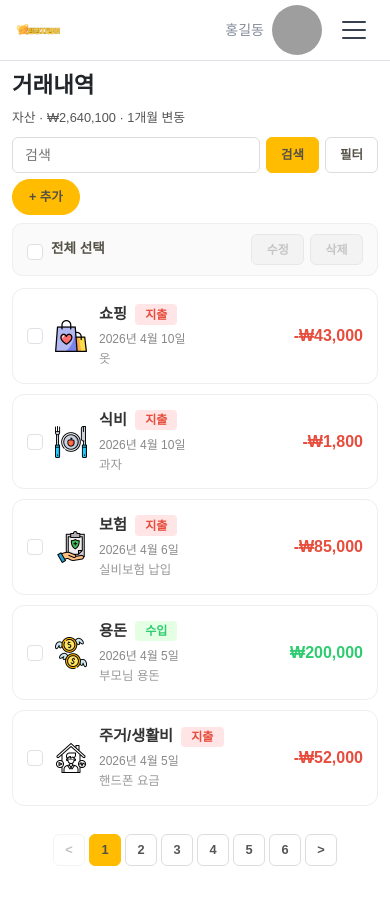
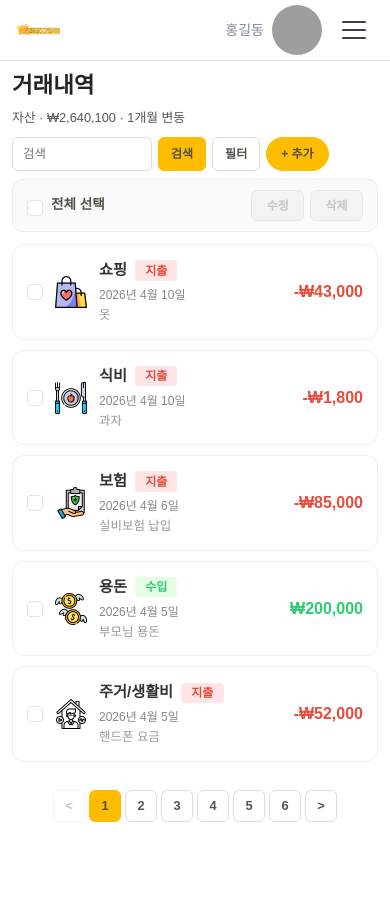
Before and after one commit to kb-skeleton-team2/wallet-guardian, a Vue app: page /transactions in a window 390 px wide. After the commit the page ends 854 px from the top, so only its background shows below. Built offline with nearby package versions, Linux system fonts and the light colour scheme; data requests are answered from the project's data file; grey boxes are pictures that could not be loaded.

Commit message:
design: 모바일 화면에서 검색 필드가 커지게 되면서 추가버튼이 다음 행으로 밀리는 현상 해결

```diff
--- a/src/pages/TransactionsPage.vue
+++ b/src/pages/TransactionsPage.vue
@@ -934,18 +934,24 @@ onBeforeUnmount(() => {
   }
 
   .search-input {
-    flex: 1 1 auto;
+    flex: 1 1 0;
     min-width: 0;
     width: auto;
+    max-width: 140px;
+    height: 34px;
+    font-size: 0.78rem;
+    padding: 0 10px;
   }
 
   .btn-action {
-    padding: 0 14px;
-    font-size: 0.78rem;
+    flex-shrink: 0;
+    padding: 0 12px;
+    height: 34px;
+    font-size: 0.75rem;
   }
 
   .btn-add {
-    padding: 0 16px;
+    padding: 0 14px;
   }
 
   /* 페이지네이션: 위아래 여백 확대 */
```
